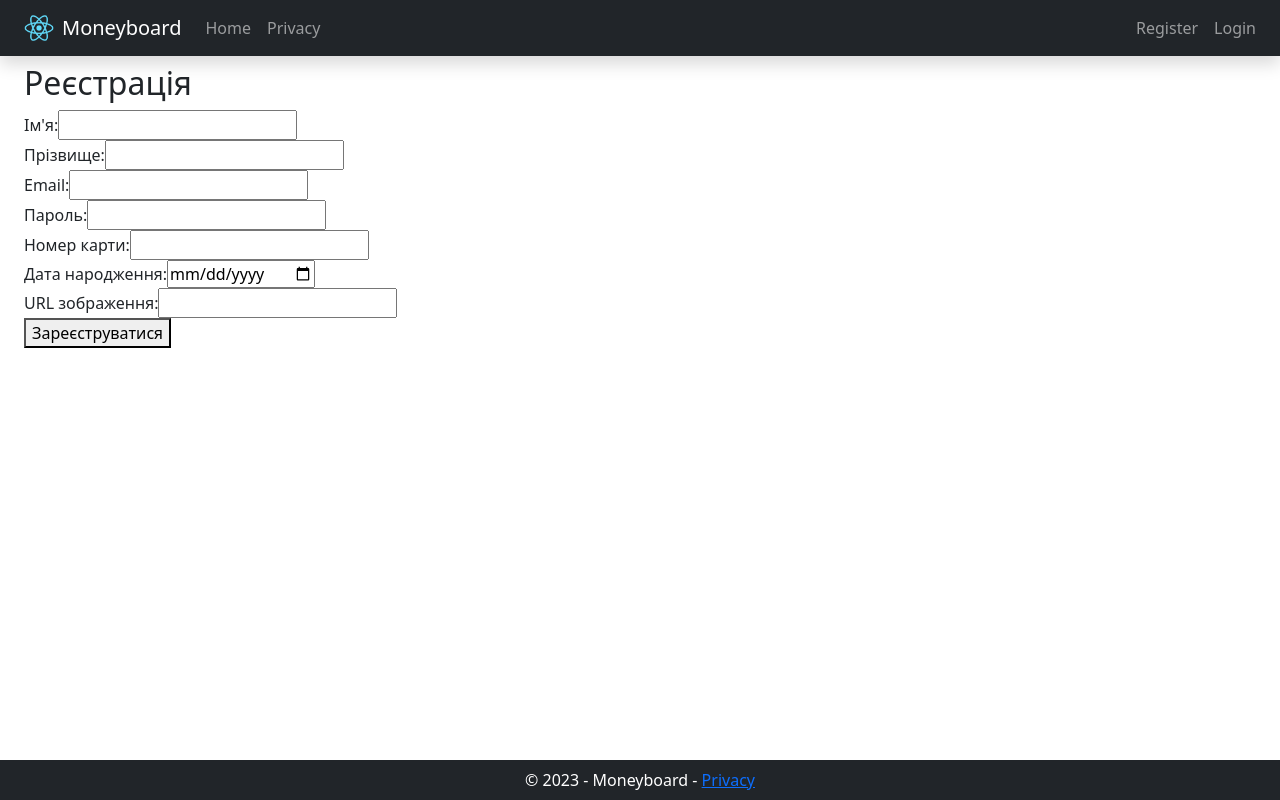
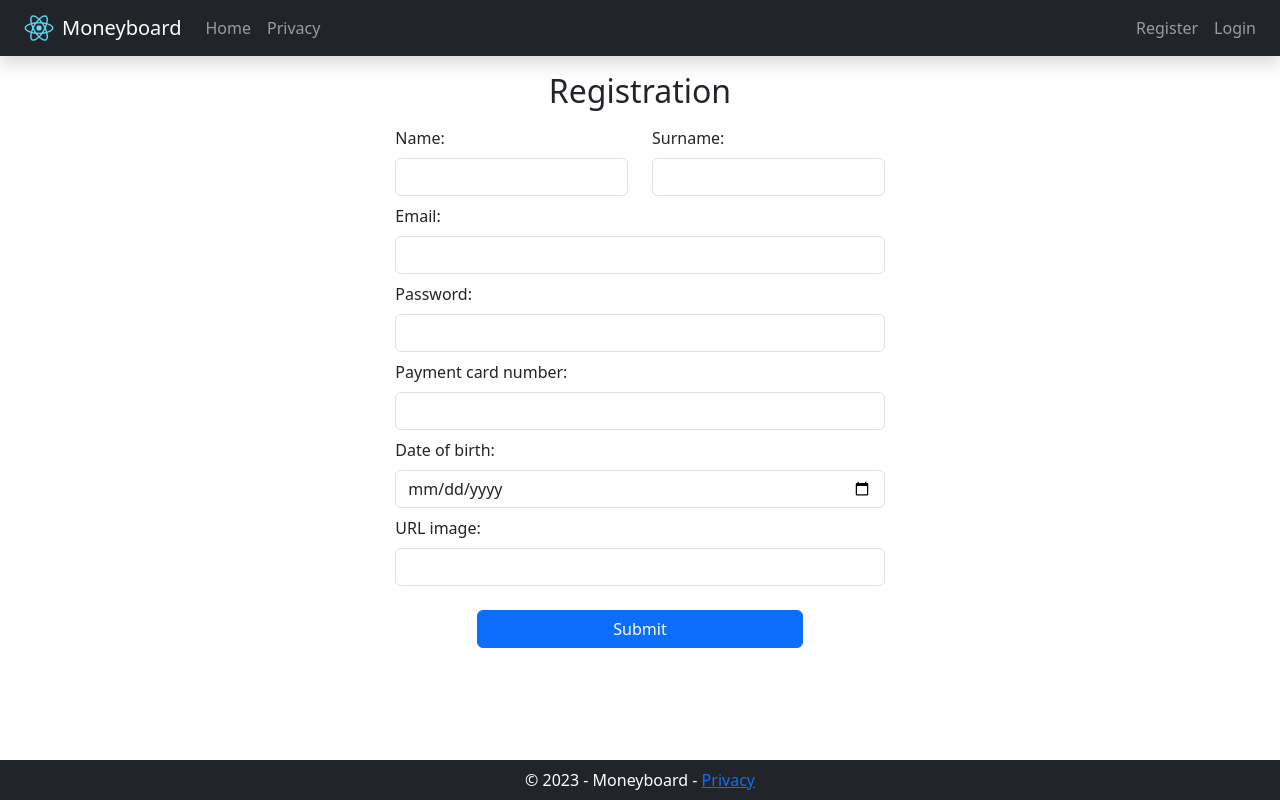
Before and after one commit to MykolaVozniak/Moneyboard-Client-Side, a React (Create React App) app in the folder moneyboard-client/: page /register in a window 1280 px wide. Built offline with nearby package versions, Linux system fonts and the light colour scheme.

Commit message:
added login and reg

```diff
--- a/moneyboard-client/package.json
+++ b/moneyboard-client/package.json
@@ -11,6 +11,7 @@
     "react": "^18.2.0",
     "react-bootstrap": "^2.9.0",
     "react-dom": "^18.2.0",
+    "react-router": "^6.16.0",
     "react-router-dom": "^6.16.0",
     "react-scripts": "5.0.1",
     "web-vitals": "^2.1.4"
--- a/moneyboard-client/src/App.js
+++ b/moneyboard-client/src/App.js
@@ -6,9 +6,7 @@ import Privacy from './pages/Privacy';
 import Register from './pages/Register';
 import Login from './pages/Login';
 import NotFound from './pages/NotFound';
-import Officex from './pages/Officex';
-
-import axios from 'axios';
+import Workspace from './pages/Workspace';
 
 function App() {
   return (
@@ -20,7 +18,7 @@ function App() {
             <Route path='/privacy' element={<Privacy />} />
             <Route path='/register' element={<Register />} />
             <Route path='/login' element={<Login />} />
-            <Route path='/office' element={<Officex />} />
+            <Route path='/workspace' element={<Workspace />} />
             <Route path='*' element={<NotFound />} />
           </Route>
         </Routes>
--- a/moneyboard-client/src/pages/Login.js
+++ b/moneyboard-client/src/pages/Login.js
@@ -1,12 +1,16 @@
 import API_URL from '../config';
 import React, { useState } from 'react';
 import { useAuth } from '../autentification/AuthContext';
+
+import { Navigate } from 'react-router-dom';
 
 const Login = () => {
     const [email, setEmail] = useState('');
     const [password, setPassword] = useState('');
 
     const { login } = useAuth();
+
+    const [isLoggedIn, setLoggedIn] = useState(false);
 
     const handleSubmit = async (e) => {
         e.preventDefault();
@@ -27,7 +31,7 @@ const Login = () => {
                 const token = data.token; // Припустимо, що сервер надсилає токен як властивість 'token'
                 login(token);
                 alert('Ви успішно увійшли!');
-                // Додайте тут код для перенаправлення користувача на іншу сторінку, наприклад, після успішного входу
+                setLoggedIn(true);
             } else {
                 alert('Помилка входу. Будь ласка, перевірте ваш email та пароль.');
             }
@@ -36,29 +40,40 @@ const Login = () => {
         }
     };
 
+    if (isLoggedIn) {
+        setTimeout(() => {
+            window.location.reload(); // f*kin cringe but it works
+          }, 0);
+        return <Navigate to="/workspace" />;
+    }
+
     return (
-        <div>
-            <h2>Вхід</h2>
+        <div className="container col-5 my-4">
+            <h2 className='text-center'>Log In</h2>
             <form onSubmit={handleSubmit}>
-                <div>
-                    <label>Email:</label>
+                <div className="mt-3">
+                    <label className="form-label">Email:</label>
                     <input
                         type="email"
+                        className="form-control"
                         value={email}
                         onChange={(e) => setEmail(e.target.value)}
                         required
                     />
                 </div>
-                <div>
-                    <label>Пароль:</label>
+                <div className="mt-3">
+                    <label className="form-label">Пароль:</label>
                     <input
                         type="password"
+                        className="form-control"
                         value={password}
                         onChange={(e) => setPassword(e.target.value)}
                         required
                     />
                 </div>
-                <button type="submit">Увійти</button>
+                <div className='d-flex justify-content-center mt-4'>
+                <button type="submit" className="btn btn-primary col-6">Увійти</button>
+                </div>
             </form>
         </div>
     );
--- a/moneyboard-client/src/pages/Officex.js
+++ /dev/null
@@ -1,26 +0,0 @@
-import React from 'react';
-import { useAuth } from '../autentification/AuthContext';
-
-const Officex = () => {
-  const { isLoggedIn, token, logout } = useAuth();
-
-  const handleLogout = () => {
-    logout();
-  };
-
-  return (
-    <div>
-      <h2>Офіс</h2>
-      {isLoggedIn() ? (
-        <div>
-          <p>Ім'я користувача: {token}</p>
-          <button onClick={handleLogout}>Вийти</button>
-        </div>
-      ) : (
-        <p>Доступ заборонено. Будь ласка, увійдіть.</p>
-      )}
-    </div>
-  );
-};
-
-export default Officex;
--- a/moneyboard-client/src/pages/Privacy.js
+++ b/moneyboard-client/src/pages/Privacy.js
@@ -1,14 +1,12 @@
-import React, { Component } from 'react';
+import React from 'react';
 
-class Privacy extends Component {
-    render() {
+const Privacy = () => {
         return (
             <div>
                 <h1>Privacy =</h1>
                 <h1>Privacy =</h1>
             </div>
         );
-    }
 }
 
 export default Privacy;
--- a/moneyboard-client/src/pages/Register.js
+++ b/moneyboard-client/src/pages/Register.js
@@ -1,8 +1,10 @@
-import React, { Component } from 'react';
+import React, { useState } from 'react';
 import API_URL from '../config';
 
-class Register extends Component {
-  state = {
+import { Navigate } from 'react-router-dom';
+
+const Register = () => {
+    const [formData, setFormData] = useState({
         firstname: '',
         lastname: '',
         email: '',
@@ -10,13 +12,15 @@ class Register extends Component {
         cardNumber: '',
         birthDay: '',
         imageUrl: ''
+    });
+
+    const [isRegistered, setIsRegistered] = useState(false); // Додайте стан для переадресації
+
+    const handleChange = (e) => {
+        setFormData({ ...formData, [e.target.name]: e.target.value });
     };
 
-  handleChange = (e) => {
-    this.setState({ [e.target.name]: e.target.value });
-  };
-
-  handleSubmit = async (e) => {
+    const handleSubmit = async (e) => {
         e.preventDefault();
 
         const url = API_URL + 'api/Authentication/registration';
@@ -27,11 +31,12 @@ class Register extends Component {
                 headers: {
                     'Content-Type': 'application/json'
                 },
-        body: JSON.stringify(this.state)
+                body: JSON.stringify(formData)
             });
 
             if (response.ok) {
                 alert('Реєстрація успішна!');
+                setIsRegistered(true);
                 // Додайте тут код для перенаправлення користувача на іншу сторінку, наприклад, після успішної реєстрації
             } else {
                 alert('Помилка реєстрації. Будь ласка, спробуйте ще раз.');
@@ -39,88 +44,102 @@ class Register extends Component {
         } catch (error) {
             console.error('Помилка:', error);
         }
+
     };
 
-  render() {
+    if (isRegistered) {
+        return <Navigate to="/login" />;
+    }
+
     return (
-      <div>
-        <h2>Реєстрація</h2>
-        <form onSubmit={this.handleSubmit}>
-          <div>
-            <label>Ім'я:</label>
+        <div className="container col-5 my-4">
+            <h2 className='text-center'>Registration</h2>
+            <form onSubmit={handleSubmit}>
+                <div className='row mt-3'>
+                    <div className=" col-6">
+                        <label className="form-label">Name:</label>
                         <input
                             type="text"
+                            className="form-control"
                             name="firstname"
-              value={this.state.firstname}
-              onChange={this.handleChange}
+                            value={formData.firstname}
+                            onChange={handleChange}
                             required
                         />
                     </div>
-          <div>
-            <label>Прізвище:</label>
+                    <div className="col-6">
+                        <label className="form-label">Surname:</label>
                         <input
                             type="text"
+                            className="form-control"
                             name="lastname"
-              value={this.state.lastname}
-              onChange={this.handleChange}
+                            value={formData.lastname}
+                            onChange={handleChange}
                             required
                         />
                     </div>
-          <div>
-            <label>Email:</label>
+                </div>
+                <div className="mt-2">
+                    <label className="form-label">Email:</label>
                     <input
                         type="email"
+                        className="form-control"
                         name="email"
-              value={this.state.email}
-              onChange={this.handleChange}
+                        value={formData.email}
+                        onChange={handleChange}
                         required
                     />
                 </div>
-          <div>
-            <label>Пароль:</label>
+                <div className="mt-2">
+                    <label className="form-label">Password:</label>
                     <input
                         type="password"
+                        className="form-control"
                         name="password"
-              value={this.state.password}
-              onChange={this.handleChange}
+                        value={formData.password}
+                        onChange={handleChange}
                         required
                     />
                 </div>
-          <div>
-            <label>Номер карти:</label>
+                <div className="mt-2">
+                    <label className="form-label">Payment card number:</label>
                     <input
                         type="text"
+                        className="form-control"
                         name="cardNumber"
-              value={this.state.cardNumber}
-              onChange={this.handleChange}
+                        value={formData.cardNumber}
+                        onChange={handleChange}
                         required
                     />
                 </div>
-          <div>
-            <label>Дата народження:</label>
+                <div className="mt-2">
+                    <label className="form-label">Date of birth:</label>
                     <input
                         type="date"
+                        className="form-control"
                         name="birthDay"
-              value={this.state.birthDay}
-              onChange={this.handleChange}
+                        value={formData.birthDay}
+                        onChange={handleChange}
                         required
                     />
                 </div>
-          <div>
-            <label>URL зображення:</label>
+                <div className="mt-2">
+                    <label className="form-label">URL image:</label>
                     <input
                         type="text"
+                        className="form-control"
                         name="imageUrl"
-              value={this.state.imageUrl}
-              onChange={this.handleChange}
+                        value={formData.imageUrl}
+                        onChange={handleChange}
                         required
                     />
                 </div>
-          <button type="submit">Зареєструватися</button>
+                <div className='d-flex justify-content-center mt-4'>
+                <button type="submit" className="btn btn-primary col-8">Submit</button>
+                </div>
             </form>
         </div>
     );
-  }
-}
+};
 
 export default Register;
--- /dev/null
+++ b/moneyboard-client/src/pages/Workspace.js
@@ -0,0 +1,22 @@
+import React from 'react';
+import { useAuth } from '../autentification/AuthContext';
+import { Navigate } from 'react-router';
+
+const Workspace = () => {
+  const { isLoggedIn, token} = useAuth();
+
+  return (
+    <div>
+      {isLoggedIn() ? (
+        <div>
+          <h2>Workspace</h2>
+          <p>Ім'я користувача: {token}</p>
+        </div>
+      ) : (
+        <Navigate to="/login" />
+      )}
+    </div>
+  );
+};
+
+export default Workspace;
```
Also changed, not shown: moneyboard-client/src/Components/Layout.js (+24 -5 lines), moneyboard-client/src/pages/Home.js (+9 -3 lines), moneyboard-client/src/pages/NotFound.js (+17 -9 lines), 1 other file (tests, documents, lock files or other folders). Lines whose indentation alone changed are shown as unchanged.
